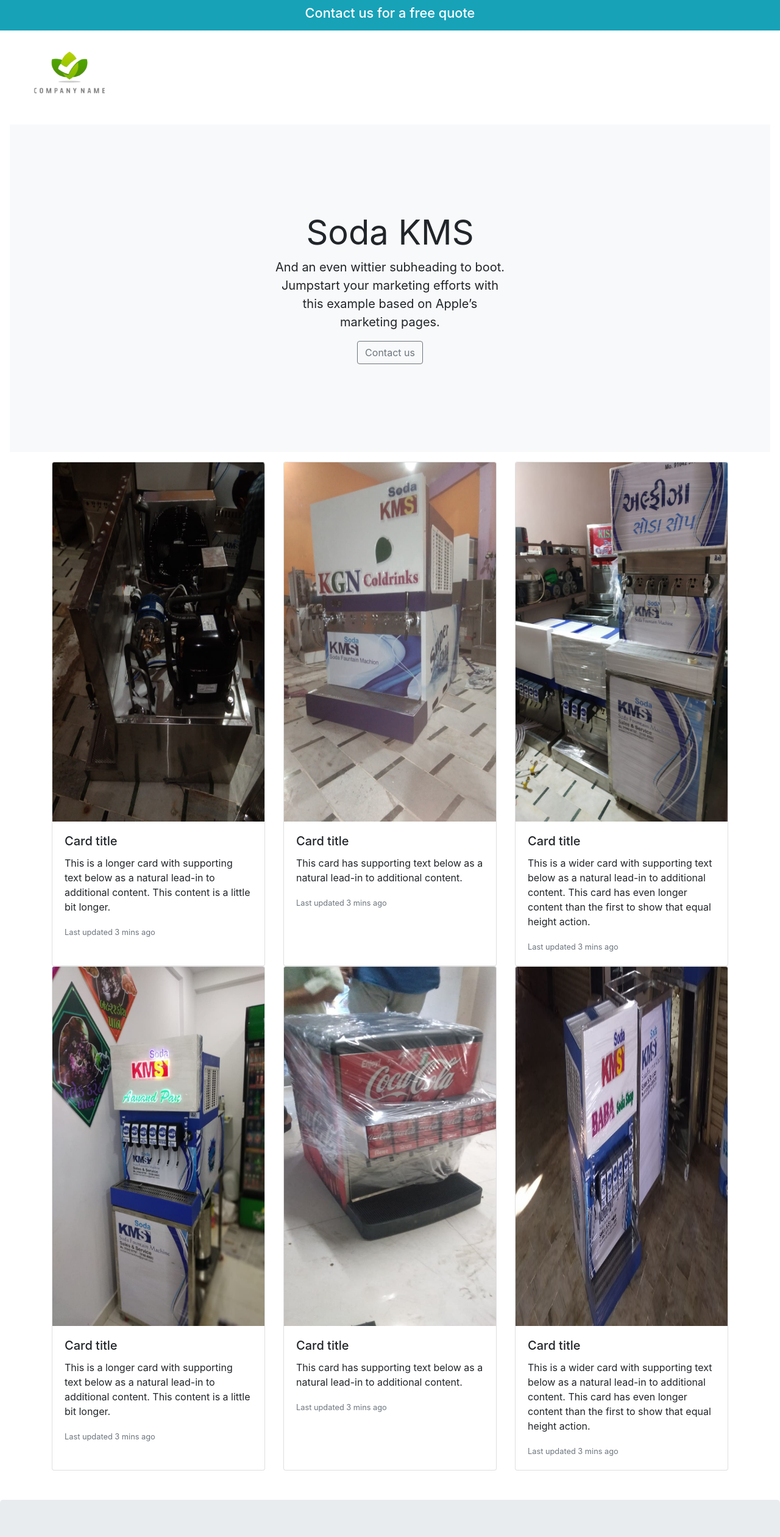
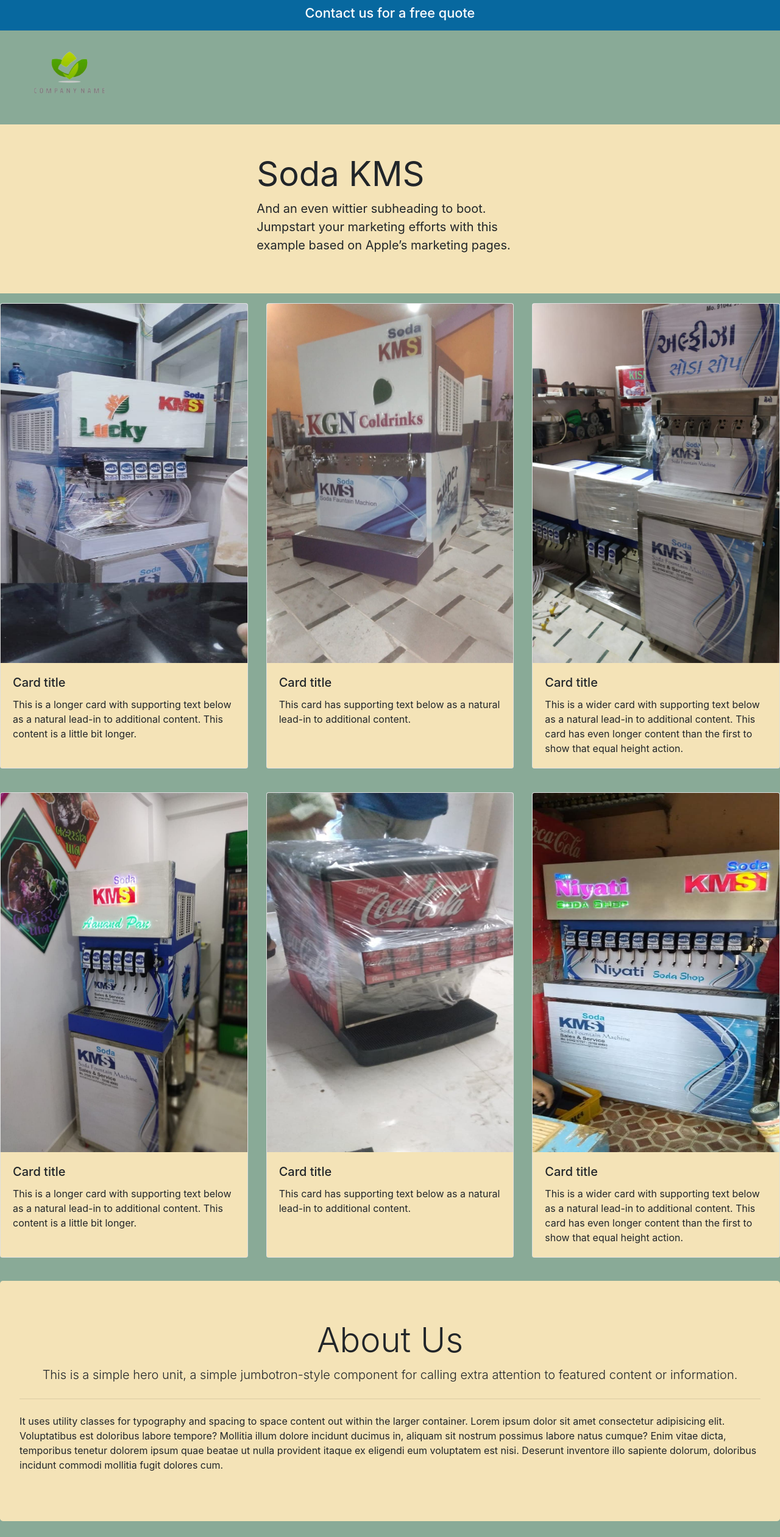
Before and after one commit to codeinput7/SODAMMS, a plain HTML site: page index.html in a window 1280 px wide. Shown: the top 2520 px of the page at 61% size. Drawn offline with nearby package versions, Linux system fonts and the light colour scheme.

Commit message:
Color changes

```diff
--- a/assets/css/style.css
+++ b/assets/css/style.css
@@ -4,8 +4,12 @@
 }
 
 body{
-    background-color: white;
+    background-color: #89aa97;
     overflow-x: hidden;
+}
+
+.navbar{
+    background-color: #07689f;
 }
 
 .nav-text-div{
@@ -31,6 +35,7 @@ a:hover{
 .contact{
     border: 2px solid black;
     text-align: left;
+    background-color: #f4e3b7;
 }
 
 #contact-head{
@@ -43,9 +48,35 @@ a:hover{
 }
 
 footer{
-    background-color: palevioletred;
+    background-color: #fd7e89;
 }
 .foot-class{
     margin: auto;
     text-align: center;
 }
+
+.jombo{
+    background-color: #f4e3b7;
+    width: 100%;
+}
+
+.card-deck{
+    margin-bottom: 3%;
+}
+
+h2, h3{
+    color: #07689f;
+}
+
+input[type=text], input[type=email], input[type=number], #message{
+    background-color: #fff798;
+}
+
+.address{
+    background-color: #f4e3b7;
+    padding-bottom: 3%;
+}
+
+.card-body{
+    background-color: #f4e3b7;
+}
--- a/index.html
+++ b/index.html
@@ -17,7 +17,7 @@
   <div>
 
 <!-- Navbar and logo -->
-    <nav class="navbar navbar-light bg-info">
+    <nav class="navbar navbar-light">
       <div class="nav-text-div">
          <a href="#"><h5 class="nav-text">Contact us for a free quote</h5></a>
       </div>
@@ -25,23 +25,21 @@
     <span class="logo"><img src="assets/images/soda-company-logo.png" alt="Some alt" height="138" width="227"></span>
 
 <!-- Mast heead -->
-    <div class="position-relative overflow-hidden p-3 p-md-5 m-md-3 text-center bg-light">
-        <div class="col-md-5 p-lg-5 mx-auto my-5">
+    <div class="jombotron jombo">
+        <div class="col-md-5 p-lg-5 mx-auto my-3 py-4">
           <h1 class="display-4 font-weight-normal">Soda KMS</h1>
           <p class="lead font-weight-normal">And an even wittier subheading to boot. Jumpstart your marketing efforts with this example based on Apple’s marketing pages.</p>
-          <a class="btn btn-outline-secondary" href="#">Contact us</a>
         </div>
     </div>
 
 <!-- Products    -->
-<div class="container">
+
 <div class="card-deck">
     <div class="card">
-      <img src="/assets/images/photo1.jpg" class="card-img-top" alt="..." width="441.47" height="588.98">
+      <img src="/assets/images/lucky.jpg" class="card-img-top" alt="..." width="441.47" height="588.98">
       <div class="card-body">
         <h5 class="card-title">Card title</h5>
         <p class="card-text">This is a longer card with supporting text below as a natural lead-in to additional content. This content is a little bit longer.</p>
-        <p class="card-text"><small class="text-muted">Last updated 3 mins ago</small></p>
       </div>
     </div>
     <div class="card">
@@ -49,7 +47,6 @@
       <div class="card-body">
         <h5 class="card-title">Card title</h5>
         <p class="card-text">This card has supporting text below as a natural lead-in to additional content.</p>
-        <p class="card-text"><small class="text-muted">Last updated 3 mins ago</small></p>
       </div>
     </div>
     <div class="card">
@@ -57,7 +54,6 @@
       <div class="card-body">
         <h5 class="card-title">Card title</h5>
         <p class="card-text">This is a wider card with supporting text below as a natural lead-in to additional content. This card has even longer content than the first to show that equal height action.</p>
-        <p class="card-text"><small class="text-muted">Last updated 3 mins ago</small></p>
       </div>
     </div>
   </div>
@@ -69,7 +65,6 @@
       <div class="card-body">
         <h5 class="card-title">Card title</h5>
         <p class="card-text">This is a longer card with supporting text below as a natural lead-in to additional content. This content is a little bit longer.</p>
-        <p class="card-text"><small class="text-muted">Last updated 3 mins ago</small></p>
       </div>
     </div>
     <div class="card">
@@ -77,26 +72,21 @@
       <div class="card-body">
         <h5 class="card-title">Card title</h5>
         <p class="card-text">This card has supporting text below as a natural lead-in to additional content.</p>
-        <p class="card-text"><small class="text-muted">Last updated 3 mins ago</small></p>
       </div>
     </div>
     <div class="card">
-      <img src="/assets/images/photo6.jpg" class="card-img-top" alt="..." width="441.47" height="588.98">
+      <img src="/assets/images/good_one1.jpg" class="card-img-top" alt="..." width="441.47" height="588.98">
       <div class="card-body">
         <h5 class="card-title">Card title</h5>
         <p class="card-text">This is a wider card with supporting text below as a natural lead-in to additional content. This card has even longer content than the first to show that equal height action.</p>
-        <p class="card-text"><small class="text-muted">Last updated 3 mins ago</small></p>
       </div>
     </div>
   </div>
 
-</div>
-  <br><br>
-
 
   <!-- About -->
 
-  <div class="jumbotron">
+  <div class="jumbotron jombo">
     <h1 class="display-4" style="text-align: center;">About Us</h1>
     <p class="lead" style="text-align: center;">This is a simple hero unit, a simple jumbotron-style component for calling extra attention to featured content or information.</p>
     <hr class="my-4">
@@ -155,7 +145,7 @@
 <br>
 
     <!-- Footer Section -->
-      <footer class="py-5">
+      <footer class="py-3">
         <h5 class="foot-class">Copyright © 2021 Soda KMS - All Rights Reserved.</h5>
       </footer>
 
```
Also changed, not shown: assets/images/good_one1.jpg (added), assets/images/lucky.jpg (added).
